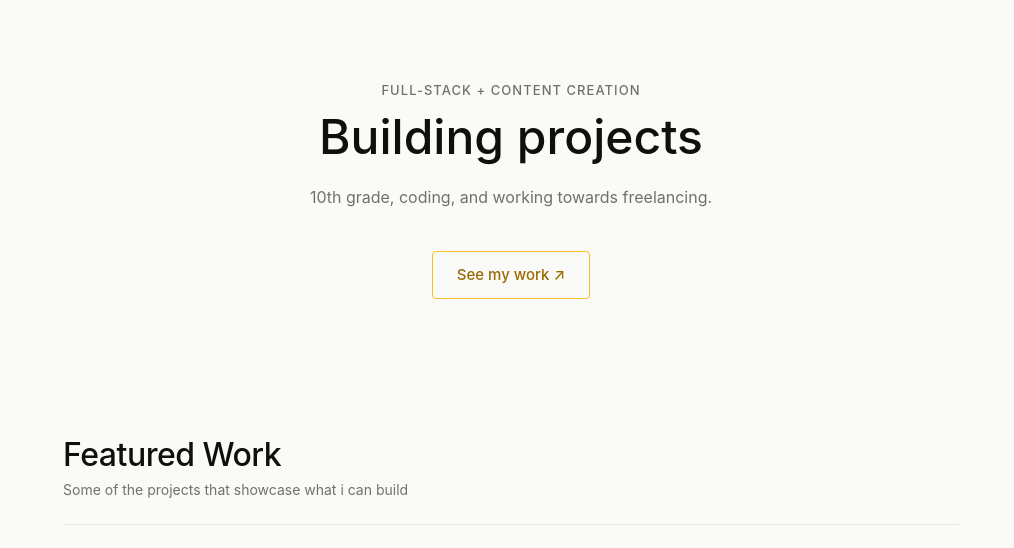
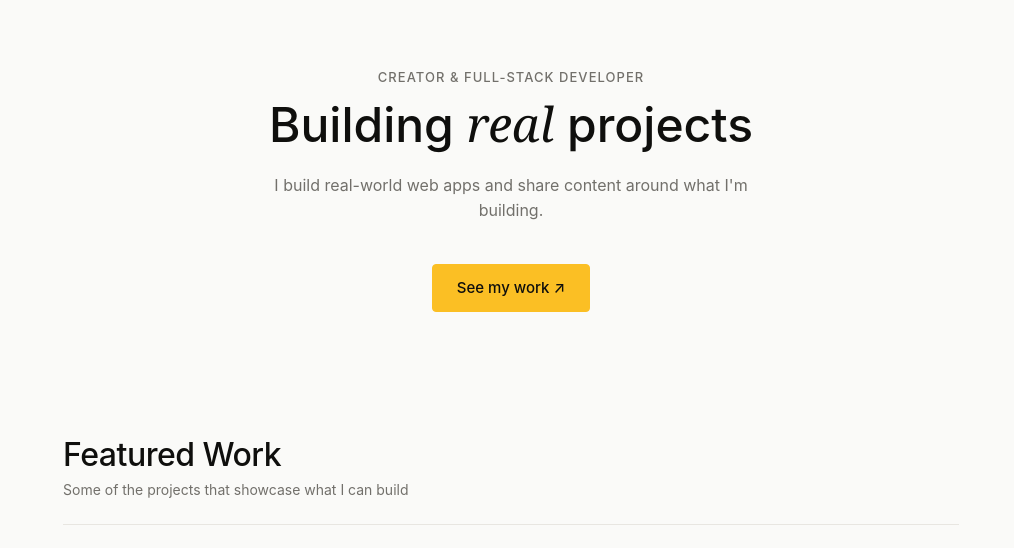
Before and after one commit to namatran/portfolio, a Next.js app: page / in a window 1280 px wide. Shown: the part 130-678 px from the top of the page, without its empty margins (129-1143 px from the left). Built offline with nearby package versions, Linux system fonts and the light colour scheme; no server answers; grey boxes are pictures that could not be loaded.

Commit message:
Updated Hero section + CTA Button

```diff
--- a/src/app/page.tsx
+++ b/src/app/page.tsx
@@ -11,10 +11,12 @@ export default function Home() {
     <main>
       {/* Hero */}
       <div className="flex flex-col items-center justify-center min-h-[60vh] text-center">
-        <div className="text-[13px] leading-[1.1] font-medium uppercase tracking-[0.08em] mb-4 text-[var(--light-text-secondary)]">Full-stack + Content Creation</div>
-        <h1 className="text-5xl font-medium mb-6 max-w-150">Building projects</h1>
+        <div className="text-[13px] leading-[1.1] font-medium uppercase tracking-[0.08em] mb-4 text-[var(--light-text-secondary)]">Creator & Full-stack Developer</div>
+        <h1 className="text-5xl font-medium mb-6 max-w-150">
+          Building <em style={{ fontStyle: 'italic', fontFamily: 'Georgia, serif' }}>real</em> projects
+        </h1>
         <p className="text-[16px] leading-[1.6] max-w-125 mb-10 text-[var(--light-text-secondary)]">
-          10th grade, coding, and working towards freelancing.
+          I build real-world web apps and share content around what I'm building.
         </p>
 
         <CTAButton/>
@@ -22,7 +24,7 @@ export default function Home() {
 
       <section className="max-w-300 mx-auto px-8">
         <h1 className="page-title">Featured Work</h1>
-        <p className="page-subtitle mb-6">Some of the projects that showcase what i can build</p>
+        <p className="page-subtitle mb-6">Some of the projects that showcase what I can build</p>
 
         <hr className="divider mb-6" />
 
--- a/src/components/CTAButton.tsx
+++ b/src/components/CTAButton.tsx
@@ -10,19 +10,17 @@ export function CTAButton() {
         <Link
             href="/work"
             className="px-6 py-3 text-[15px] font-medium rounded cursor-pointer transition-all duration-200 inline"
+            // In CTAButton.tsx — flip the default state
             style={{
-                border: '1.5px solid var(--accent-cta)',
-                color: 'var(--accent-cta-text)'
+                background: 'var(--accent-cta)',
+                color: 'var(--light-text)',
+                border: '1.5px solid var(--accent-cta)'
             }}
             onMouseEnter={e => {
-                const el = e.currentTarget as HTMLElement
-                el.style.background = 'var(--accent-cta)'
-                el.style.color = 'var(--light-bg)'
+                (e.currentTarget as HTMLElement).style.opacity = '0.8'
             }}
             onMouseLeave={e => {
-                const el = e.currentTarget as HTMLElement
-                el.style.background = 'transparent'
-                el.style.color = 'var(--accent-cta-text)'
+                (e.currentTarget as HTMLElement).style.opacity = '1'
             }}
             onClick={() => playClick2()}
         >
```
